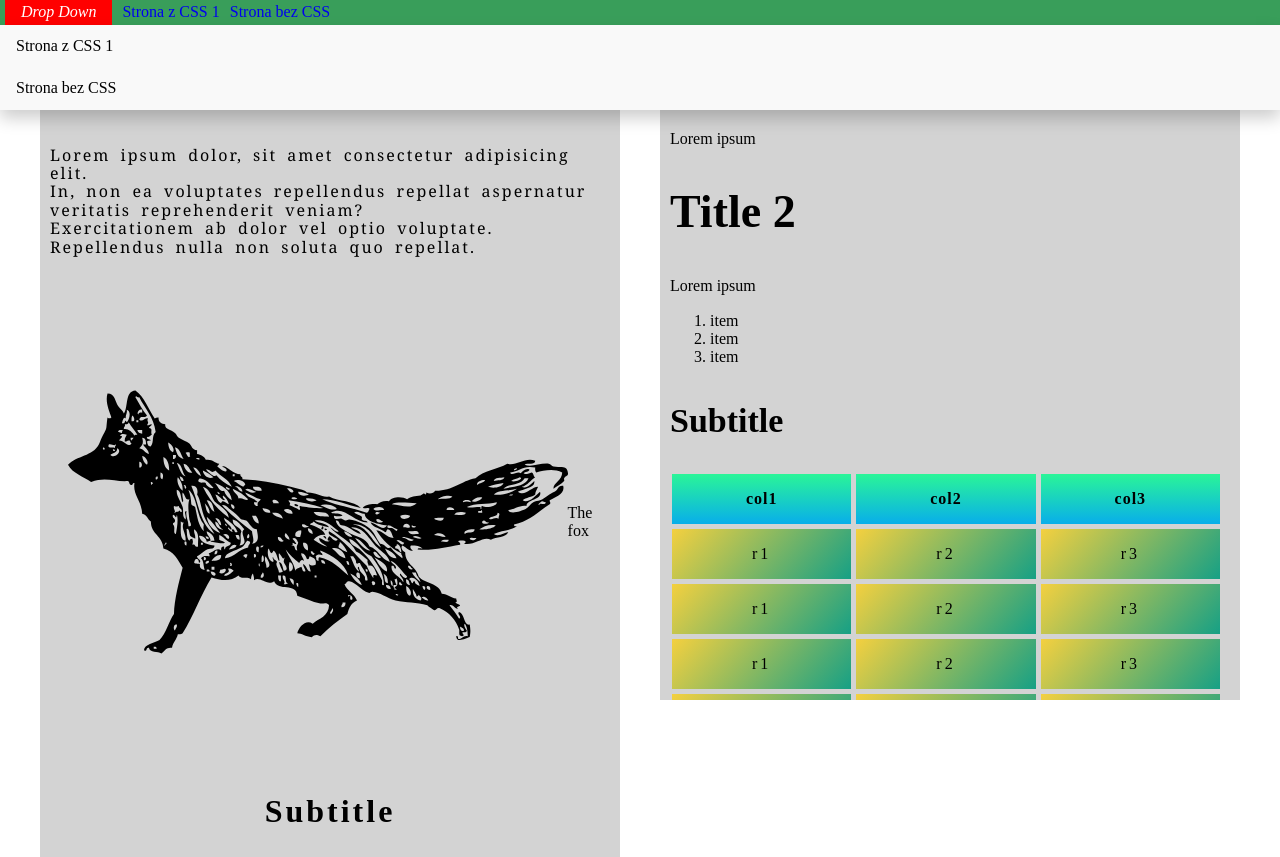
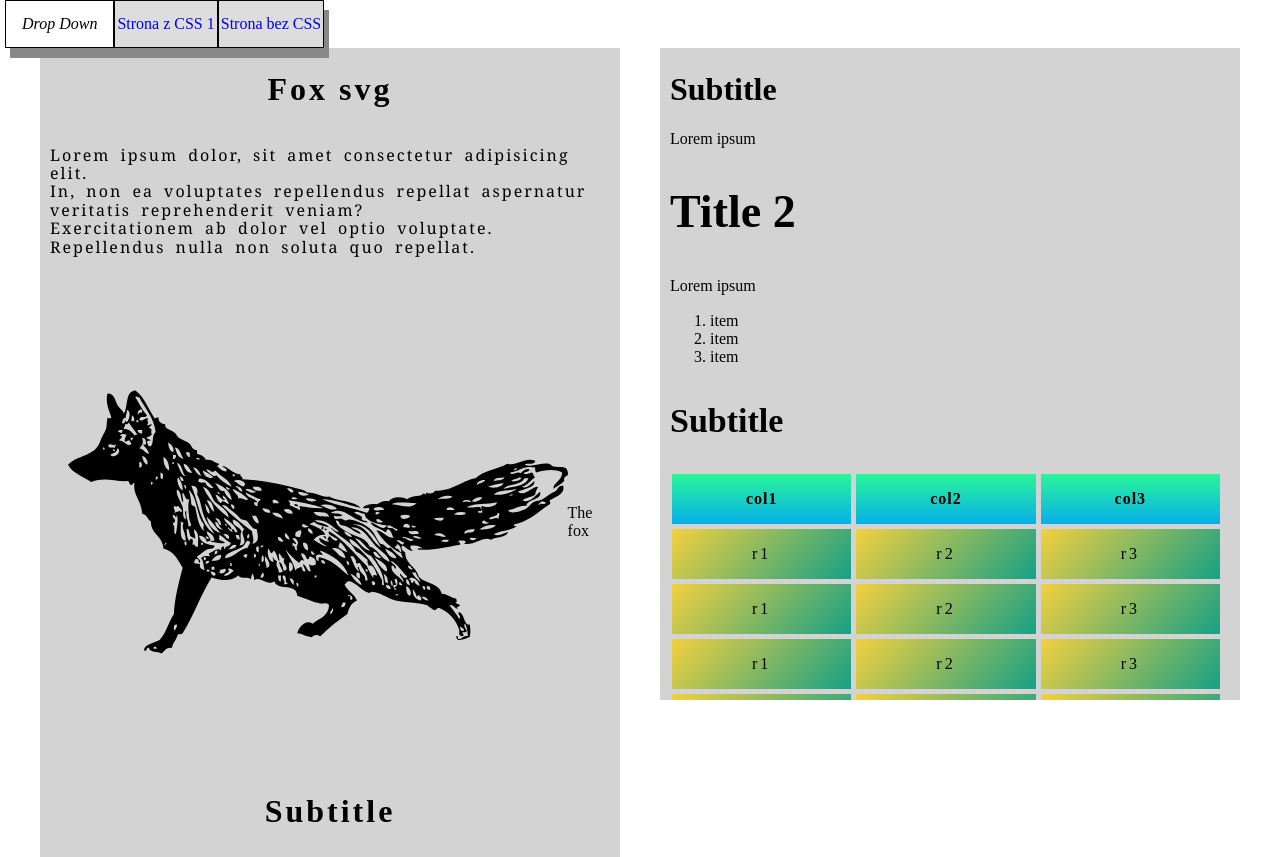
Before and after one commit to R4V88/TechnologieInternetuPJATK, a website: page src/content/indexWithCSS2.html in a window 1280 px wide. Shown: the top 857 px of the page. Drawn offline with nearby package versions, Linux system fonts and the light colour scheme; files that its build step writes are made by us from their sources.

Commit message:
some css added

```diff
--- a/src/content/indexWithCSS2.html
+++ b/src/content/indexWithCSS2.html
@@ -16,20 +16,20 @@
         <header class="headert">
             <nav class="navigation">
                 <ul class="navigation__list">
-                    <li class="navigation__listContainer">
-                        <div class="navigation__button navigation__link dropdown">
+                    <li>
+                        <div class="navigation__link dropdown">
                             <button class="dropbtn">
                                 <i class="fa fa-caret-down">Drop Down</i>
                             </button>
                             <div class="navigation__innerList dropdown__content">
-                                <a href="indexWithCSS1.html" target="_blank" class="link">Strona z CSS 1</a>
-                                <a href="index.html" target="_blank" class="link">Strona bez CSS</a>
+                                <a href="indexWithCSS1.html" target="_blank" class="link dropdown__link">Strona z CSS 1</a>
+                                <a href="index.html" target="_blank" class="link dropdown__link">Strona bez CSS</a>
                             </div>
                         </div>
                     </li>
-                    <li class="navigation__link"><a href="indexWithCSS1.html" target="_blank" class="link">Strona z CSS
+                    <li class="navigation__link navigation__onRightLink"><a href="indexWithCSS1.html" target="_blank" class="link">Strona z CSS
                             1</a></li>
-                    <li class="navigation__link"><a href="index.html" target="_blank" class="link">Strona bez CSS</a>
+                    <li class="navigation__link navigation__onRightLink"><a href="index.html" target="_blank" class="link">Strona bez CSS</a>
                     </li>
                 </ul>
             </nav>
--- a/src/scss/main2.scss
+++ b/src/scss/main2.scss
@@ -36,56 +36,70 @@ body {
 .navigation {
   width: 100%;
   position: fixed;
-  left: 0;
+  left: 5px;
   top: 0;
   &__list {
     padding: 0;
     margin: 0;
     width: 100%;
     list-style: none;
-    background: #399e5a;
+    background: white;
     display: flex;
     justify-content: flex-start;
   }
   &__innerList {
     width: 100%;
     list-style: none;
-    background: #63e2c6;
   }
   &__link {
     display: flex;
-    height: 25px;
+    height: inherit;
     padding: 5px;
+    align-content: center;
+    justify-content: center;
     align-items: center;
+    padding: 0;
+    border: 1px solid;
+    box-shadow: 5px 10px #888888;
   }
+  &__onRightLink{
+    padding-left: 2px;
+    padding-right: 2px;
+    background-color: #ddd;;
+  }
+}
+.link {
+  text-decoration: none;
 }
 .dropdown {
   float: left;
   overflow: hidden;
+  &__link{
+    border: 1px solid black;
+  }
 }
 .dropdown .dropbtn {
   font-size: 16px;
   border: none;
   outline: none;
-  color: white;
+  color: black;
   padding: 14px 16px;
   background-color: inherit;
-  font-family: inherit; /* Important for vertical align on mobile phones */
-  margin: 0; /* Important for vertical align on mobile phones */
+  font-family: inherit;
+  margin: 0;
 }
-.navbar a:hover,
 .dropdown:hover .dropbtn {
-  background-color: red;
+  background-color: lightgray;
 }
 .dropdown__content {
   display: none;
   position: absolute;
-  top: 25px;
+  top: 42px;
   left: 0;
   background-color: #f9f9f9;
   min-width: 160px;
+  max-width: 300px;
   box-shadow: 0px 8px 16px 0px rgba(0, 0, 0, 0.2);
-  z-index: 1;
 }
 .dropdown__content a {
   float: none;
@@ -104,9 +118,6 @@ body {
   display: block;
 }
 
-.link {
-  text-decoration: none;
-}
 /****** Left Section ******/
 .sectionLeft {
   padding-top: 50px;
```
Also changed, not shown: src/assets/img/backgroundFox.jpg (deleted), 1 other file.
